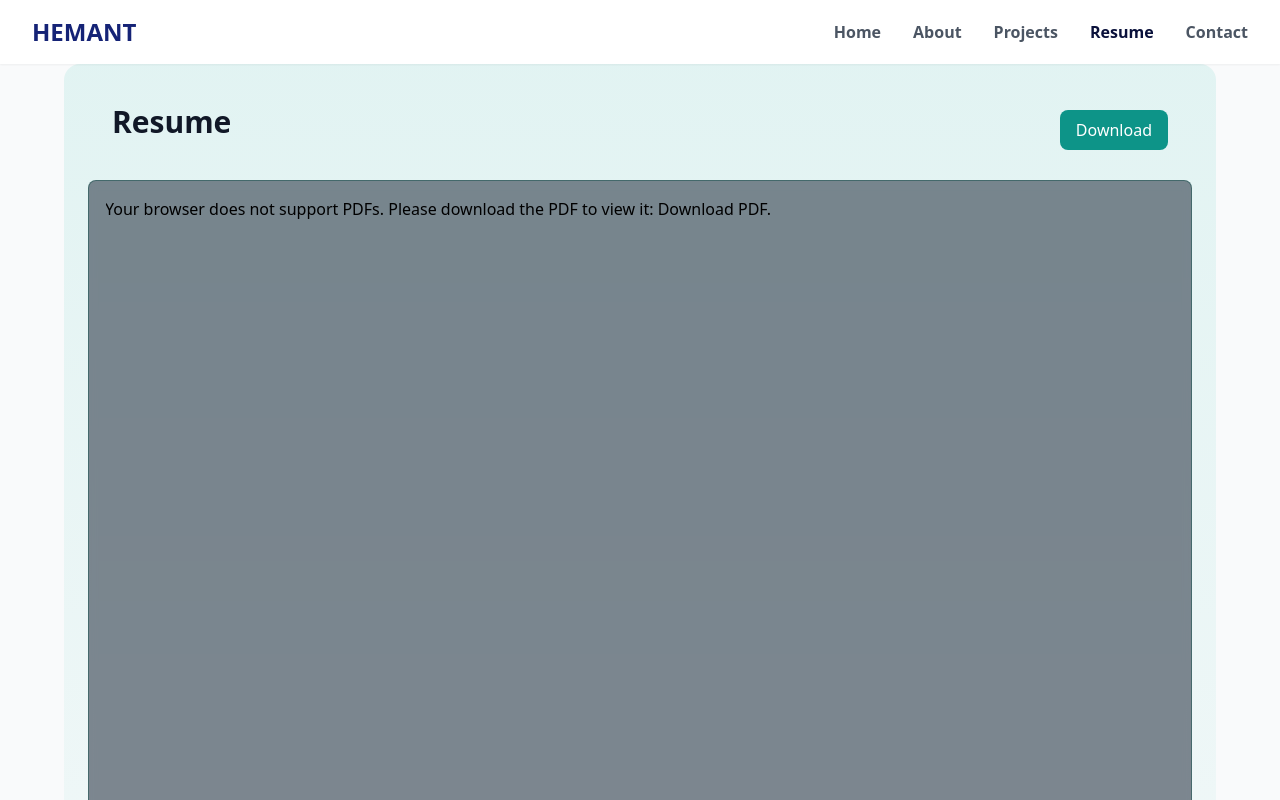
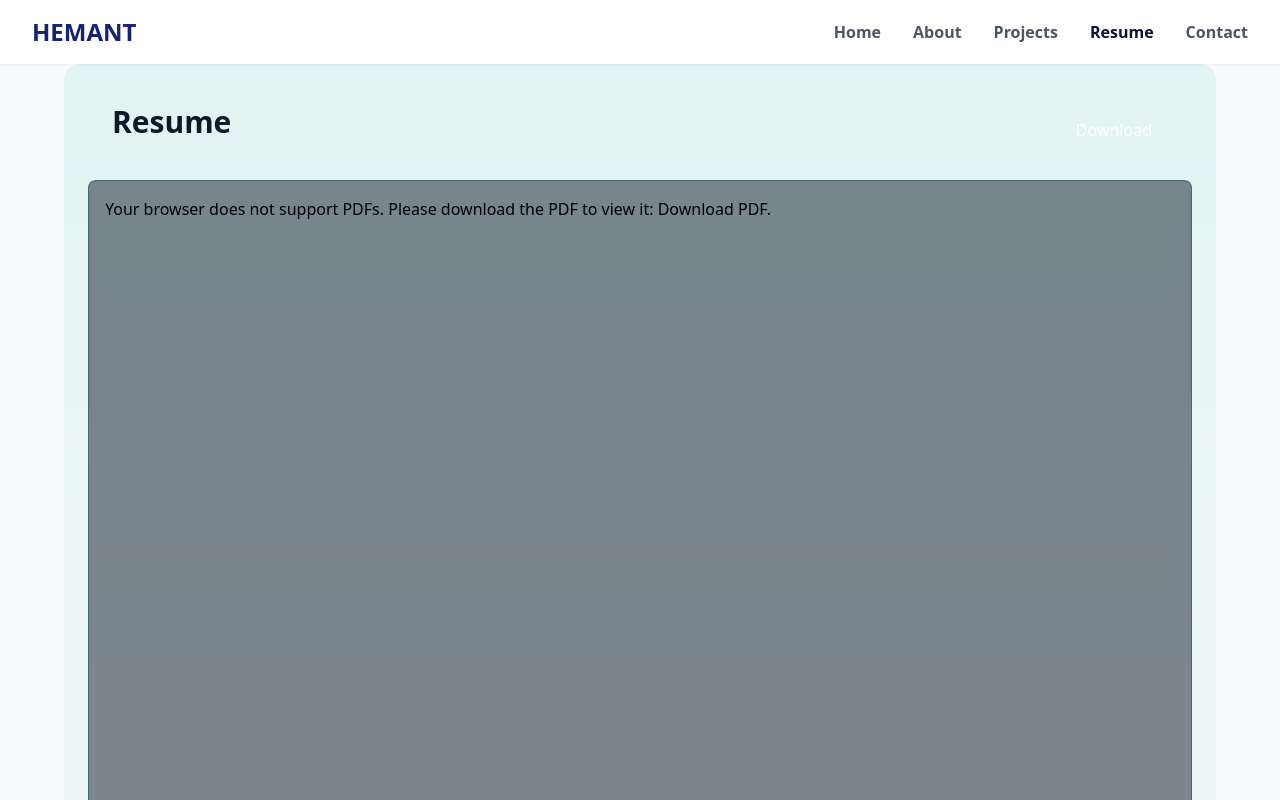
Before and after one commit to hemant482/portfolio, a React (Vite) app: page /resume in a window 1280 px wide. Shown: the top 800 px of the page. Built offline with nearby package versions, Linux system fonts and the light colour scheme; the HTML template or start-up script is replaced by a standard one.

Commit message:
Update Resume.jsx

```diff
--- a/src/pages/Resume.jsx
+++ b/src/pages/Resume.jsx
@@ -12,7 +12,7 @@ function Resume() {
         <a
           href="/Hemant-Resume.pdf"
           download
-          className="flex items-center gap-2 bg-teal-600 hover:bg-teal-700 text-white px-4 py-2 rounded-lg transition-colors"
+          className="flex items-center gap-2 text-white px-4 py-2 rounded-lg transition-colors"
         >
          Download
         </a>
```
